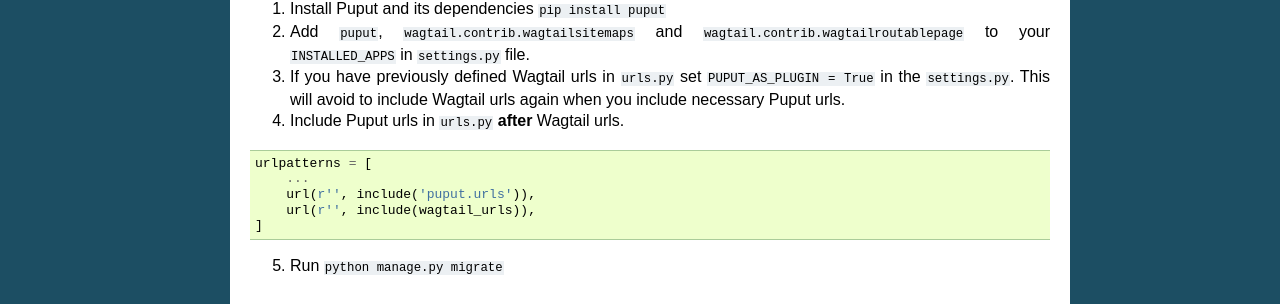
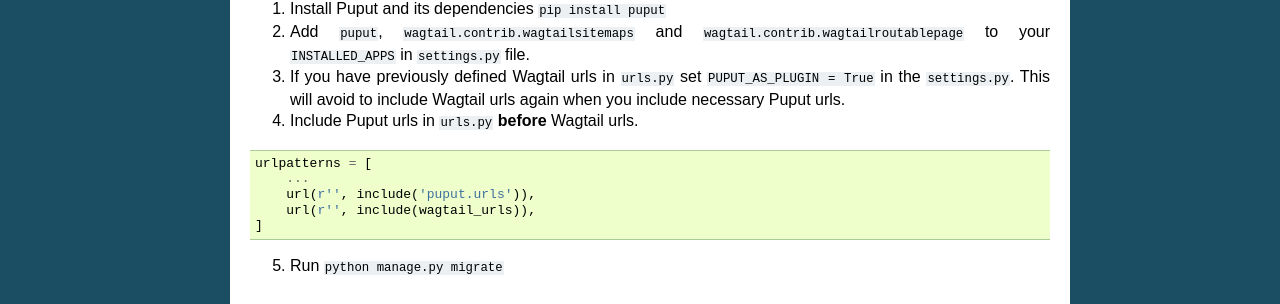
Before and after one commit to APSL/puput, a Sphinx documentation site: the page built from docs/setup.rst, in a window 1280 px wide. Shown: the part 1787-2091 px from the top of the page. Built offline with Sphinx 7.4.7, drawn with Linux system fonts in a browser that asks for light colours.

Commit message:
Update documentation to avoid url collisions

```diff
--- a/README.rst
+++ b/README.rst
@@ -144,7 +144,7 @@
 1. Install Puput and its dependencies :code:`pip install puput`
 2. Add :code:`puput`, :code:`wagtail.contrib.wagtailsitemaps` and :code:`wagtail.contrib.wagtailroutablepage` to your :code:`INSTALLED_APPS` in :code:`settings.py` file.
 3. If you have previously defined Wagtail urls in :code:`urls.py` set :code:`PUPUT_AS_PLUGIN = True` in the :code:`settings.py`. This will avoid to include Wagtail urls again when you include necessary Puput urls.
-4. Include Puput urls in :file:`urls.py` **after** Wagtail urls.
+4. Include Puput urls in :code:`urls.py` **before** Wagtail urls.
 
 .. code-block:: python
 
--- a/docs/setup.rst
+++ b/docs/setup.rst
@@ -119,7 +119,7 @@
 1. Install Puput and its dependencies :code:`pip install puput`
 2. Add :code:`puput`, :code:`wagtail.contrib.wagtailsitemaps` and :code:`wagtail.contrib.wagtailroutablepage` to your :code:`INSTALLED_APPS` in :file:`settings.py` file.
 3. If you have previously defined Wagtail urls in :file:`urls.py` set :code:`PUPUT_AS_PLUGIN = True` in the :file:`settings.py`. This will avoid to include Wagtail urls again when you include necessary Puput urls.
-4. Include Puput urls in :file:`urls.py` **after** Wagtail urls.
+4. Include Puput urls in :file:`urls.py` **before** Wagtail urls.
 
 .. code-block:: python
 
```
